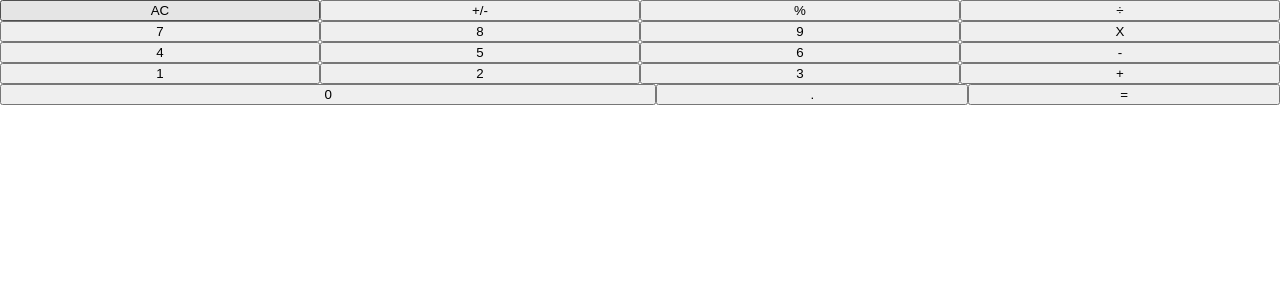
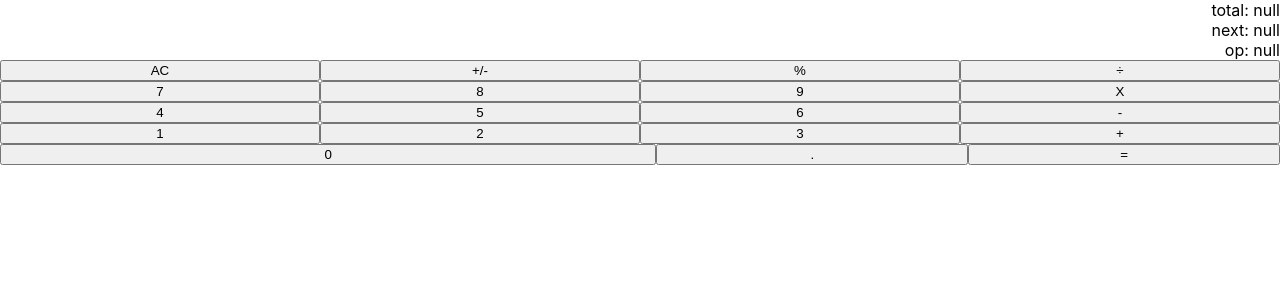
Before and after one commit to m15e/react-calculator, a React (Create React App) app: page / in a window 1280 px wide. Shown: the top 300 px of the page. Built offline with nearby package versions, Linux system fonts and the light colour scheme.

Commit message:
ADD % logic

```diff
--- a/src/App.css
+++ b/src/App.css
@@ -35,7 +35,7 @@ img {
 }
 
 .display {
-  color: #fff;
+  color: #000;
   text-align: right;
 }
 
--- a/src/components/App.js
+++ b/src/components/App.js
@@ -17,15 +17,17 @@ class App extends React.Component {
   }
 
   clickHandler(buttonName) {
-    console.log(buttonName);
+    console.log(`clicked: ${buttonName}`);
     this.setState(state => calculate(state, buttonName));
+    console.log('post set:');
+    console.log(this.state);
   }
 
   render() {
     const { total, next, operation } = this.state;
     return (
       <>
-        <Display result={(total, next, operation)} />
+        <Display result={{ total, next, operation }} />
         <ButtonPanel clickFunc={this.clickHandler} />
       </>
     );
--- a/src/components/Display.js
+++ b/src/components/Display.js
@@ -1,19 +1,31 @@
 import PropTypes from 'prop-types';
 
-const Display = props => {
-  const { result } = props;
+const Display = ({ result }) => {
+  const { total, next, operation } = result;
+  // console.log(data.total, data.next, data.operation);
+  console.log('from display');
+  console.log(result);
   return (
     <div className="display">
-      <span className="display-content">
-        {result}
-      </span>
+      <p>{`total: ${total}`}</p>
+      <p>{`next: ${next}`}</p>
+      <p>{`op: ${operation}`}</p>
     </div>
   );
 };
 
-Display.defaultProps = { result: '0' };
+Display.defaultProps = {
+  result: {
+    total: '', next: '', operation: '',
+  },
+};
+
 Display.propTypes = {
-  result: PropTypes.string,
+  result: {
+    total: PropTypes.string,
+    next: PropTypes.string,
+    operation: PropTypes.string,
+  },
 };
 
 export default Display;
--- a/src/logic/calculate.js
+++ b/src/logic/calculate.js
@@ -1,36 +1,65 @@
 import operate from './operate';
 
 const calculate = (calculatorData, buttonName) => {
-  const dataUpdate = { ...calculatorData };
+  let { total, next, operation } = calculatorData;
+  const nums = ['.'] + [...Array(10).keys()].map(String);
 
   if (buttonName === 'AC') {
-    dataUpdate.total = null;
-    dataUpdate.next = null;
-    dataUpdate.operation = null;
+    total = null;
+    next = null;
+    operation = null;
   }
 
   if (buttonName === '+/-') {
-    dataUpdate.total *= -1;
-    if (dataUpdate.next) { dataUpdate.next *= -1; }
+    total *= -1;
+    if (next) { next *= -1; }
   }
 
   if (buttonName === '%') {
-    if (!dataUpdate.next) {
-      dataUpdate.total = operate(dataUpdate.total, 100, '÷');
+    if (!next) {
+      total = operate(total, 100, '÷');
     }
   }
 
-  if (!dataUpdate.operation && (buttonName === 'X' || buttonName === '÷' || buttonName === '+' || buttonName === '-')) {
-    dataUpdate.operation = buttonName;
+  if (total && !operation && (buttonName === 'X' || buttonName === '÷' || buttonName === '+' || buttonName === '-')) {
+    operation = buttonName;
   }
 
-  if (buttonName === '=' && dataUpdate.next) {
-    dataUpdate.total = operate(dataUpdate.total, dataUpdate.next, dataUpdate.operation);
+  if (next && operation && (buttonName === '%')) {
+    if (operation.length < 2) {
+      operation += buttonName;
+    }
   }
 
-  console.log(dataUpdate);
+  if (buttonName === '=' && next) {
+    if (operation.length === 2) {
+      next = operate(next, 100, '÷');
+      next = operate(total, next, 'X');
+      total = operate(total, next, operation[0]);
+    } else {
+      total = operate(total, next, operation);
+    }
+    operation = null;
+    next = null;
+  }
 
-  return dataUpdate;
+  if (nums.includes(buttonName)) {
+    if (total && !operation) {
+      total += buttonName;
+    }
+    if (!total) {
+      total = buttonName;
+    }
+    if (operation) {
+      if (!next) {
+        next = buttonName;
+      } else {
+        next += buttonName;
+      }
+    }
+  }
+  const state = { total, next, operation };
+  return state;
 };
 
 export default calculate;
--- a/src/logic/operate.js
+++ b/src/logic/operate.js
@@ -2,17 +2,22 @@ import Big from 'big.js';
 
 const operate = (numberOne, numberTwo, operation) => {
   let res;
+  const a = new Big(parseFloat(numberOne));
+  const b = parseFloat(numberTwo);
+
   if (operation === 'X') {
-    res = Big(numberOne) * Big(numberTwo);
+    res = a.times(b);
   } if (operation === '÷') {
-    res = Big(numberOne) / Big(numberTwo);
+    res = a.div(b);
   } if (operation === '+') {
-    res = Big(numberOne) + Big(numberTwo);
+    res = a.plus(b);
   } if (operation === '-') {
-    res = Big(numberOne) - Big(numberTwo);
+    res = a.minus(b);
   }
 
-  return res;
+  const resultStr = res.toString();
+
+  return resultStr;
 };
 
 export default operate;
```
Also changed, not shown: 1 other file (tests, documents, lock files or other folders).
